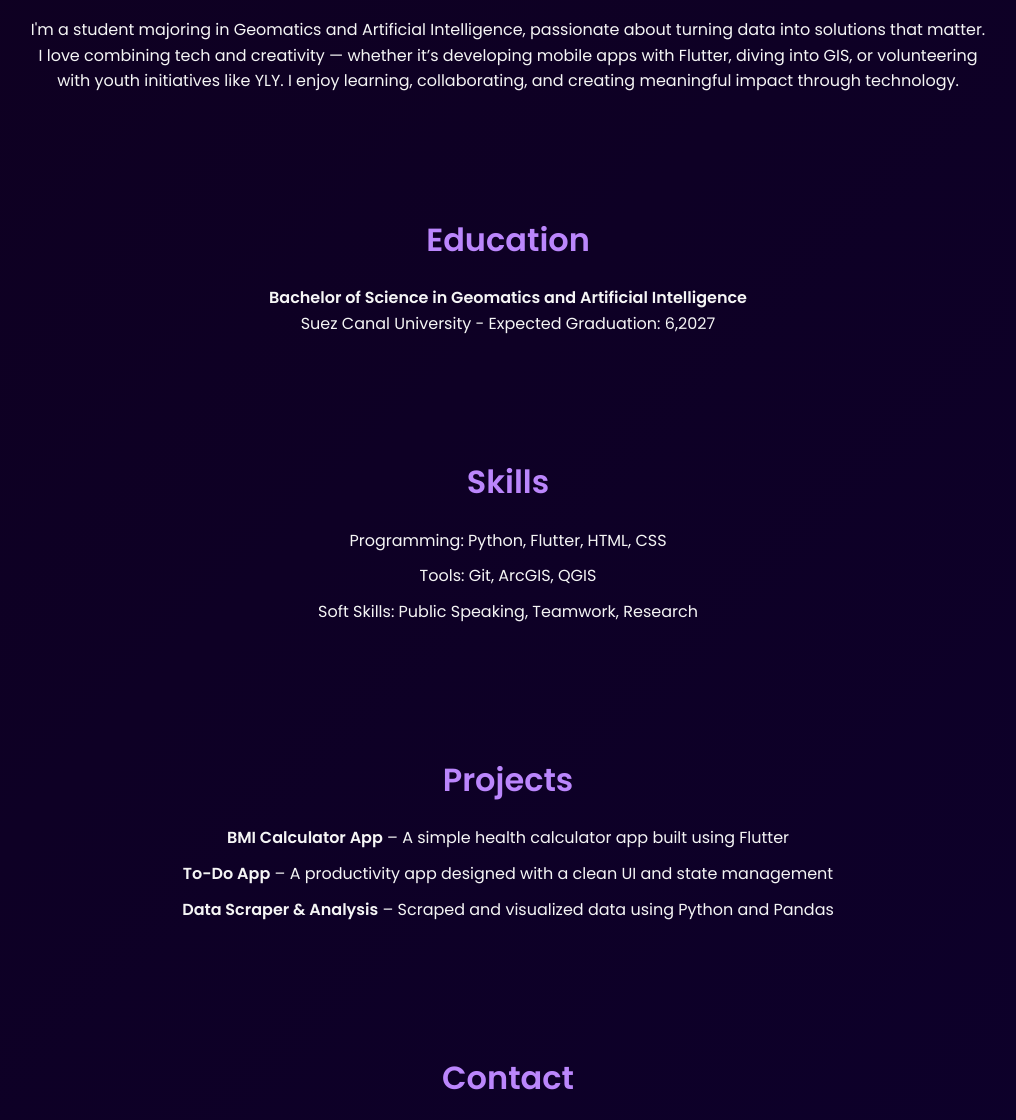
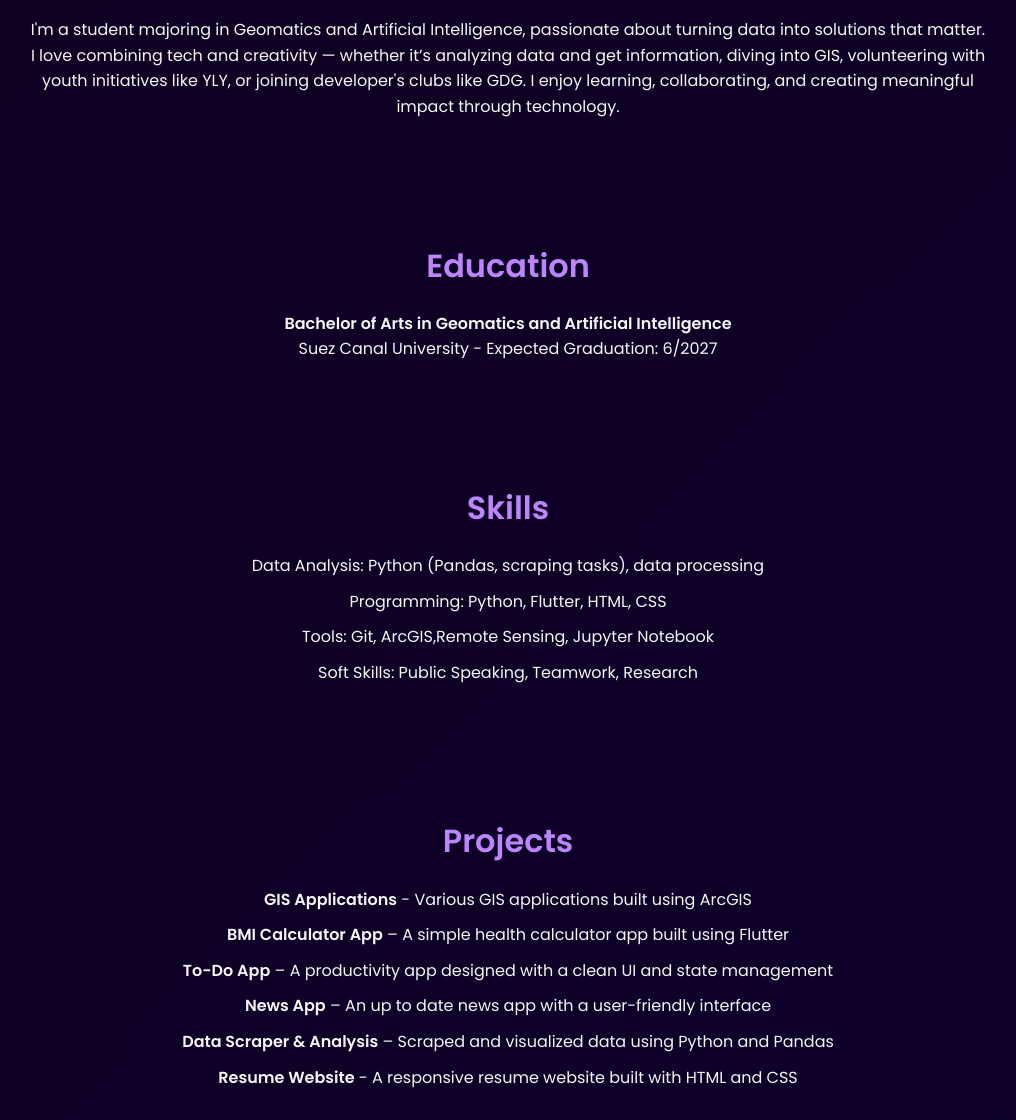
Before and after one commit to sajidhossam/Resume-Website, a plain HTML site: page index.html in a window 1280 px wide. Shown: the part 634-1754 px from the top of the page, without its empty margins (132-1148 px from the left). Drawn offline with Linux system fonts and the light colour scheme.

Commit message:
update index.html

```diff
--- a/index.html
+++ b/index.html
@@ -17,20 +17,21 @@
 
     <section id="about" class = "fade-in">
         <h2>About Me</h2>
-        <p>I'm a student majoring in Geomatics and Artificial Intelligence, passionate about turning data into solutions that matter. I love combining tech and creativity — whether it’s developing mobile apps with Flutter, diving into GIS, or volunteering with youth initiatives like YLY. I enjoy learning, collaborating, and creating meaningful impact through technology.</p>
+        <p>I'm a student majoring in Geomatics and Artificial Intelligence, passionate about turning data into solutions that matter. I love combining tech and creativity — whether it’s analyzing data and get information, diving into GIS, volunteering with youth initiatives like YLY, or joining developer's clubs like GDG. I enjoy learning, collaborating, and creating meaningful impact through technology.</p>
 </section>
 
 <section id = "education" class = "fade-in">
     <h2>Education</h2>
-    <p><strong>Bachelor of Science in Geomatics and Artificial Intelligence</strong></p>
-    <p>Suez Canal University - Expected Graduation: 6,2027</p>
+    <p><strong>Bachelor of Arts in Geomatics and Artificial Intelligence</strong></p>
+    <p>Suez Canal University - Expected Graduation: 6/2027</p>
 </section>
 
 <section id = "skills" class = "fade-in">
     <h2>Skills</h2>
     <ul>
-        <li>Programming: Python, Flutter, HTML, CSS</li>
-      <li>Tools: Git, ArcGIS, QGIS</li>
+      <li>Data Analysis: Python (Pandas, scraping tasks), data processing</li>
+      <li>Programming: Python, Flutter, HTML, CSS</li>
+      <li>Tools: Git, ArcGIS,Remote Sensing, Jupyter Notebook</li>
       <li>Soft Skills: Public Speaking, Teamwork, Research</li>
     </ul>
 </section>
@@ -38,9 +39,12 @@
 <section id = "projects" class = "fade-in">
 <h2>Projects</h2>
 <ul>
+  <li><strong>GIS Applications</strong> - Various GIS applications built using ArcGIS</li>
   <li><strong>BMI Calculator App</strong> – A simple health calculator app built using Flutter</li>
   <li><strong>To-Do App</strong> – A productivity app designed with a clean UI and state management</li>
+  <li><strong>News App</strong> – An up to date news app with a user-friendly interface</li>
   <li><strong>Data Scraper & Analysis</strong> – Scraped and visualized data using Python and Pandas</li>
+  <li><strong>Resume Website</strong> - A responsive resume website built with HTML and CSS</li>
 </ul>
 </section>
 
```
